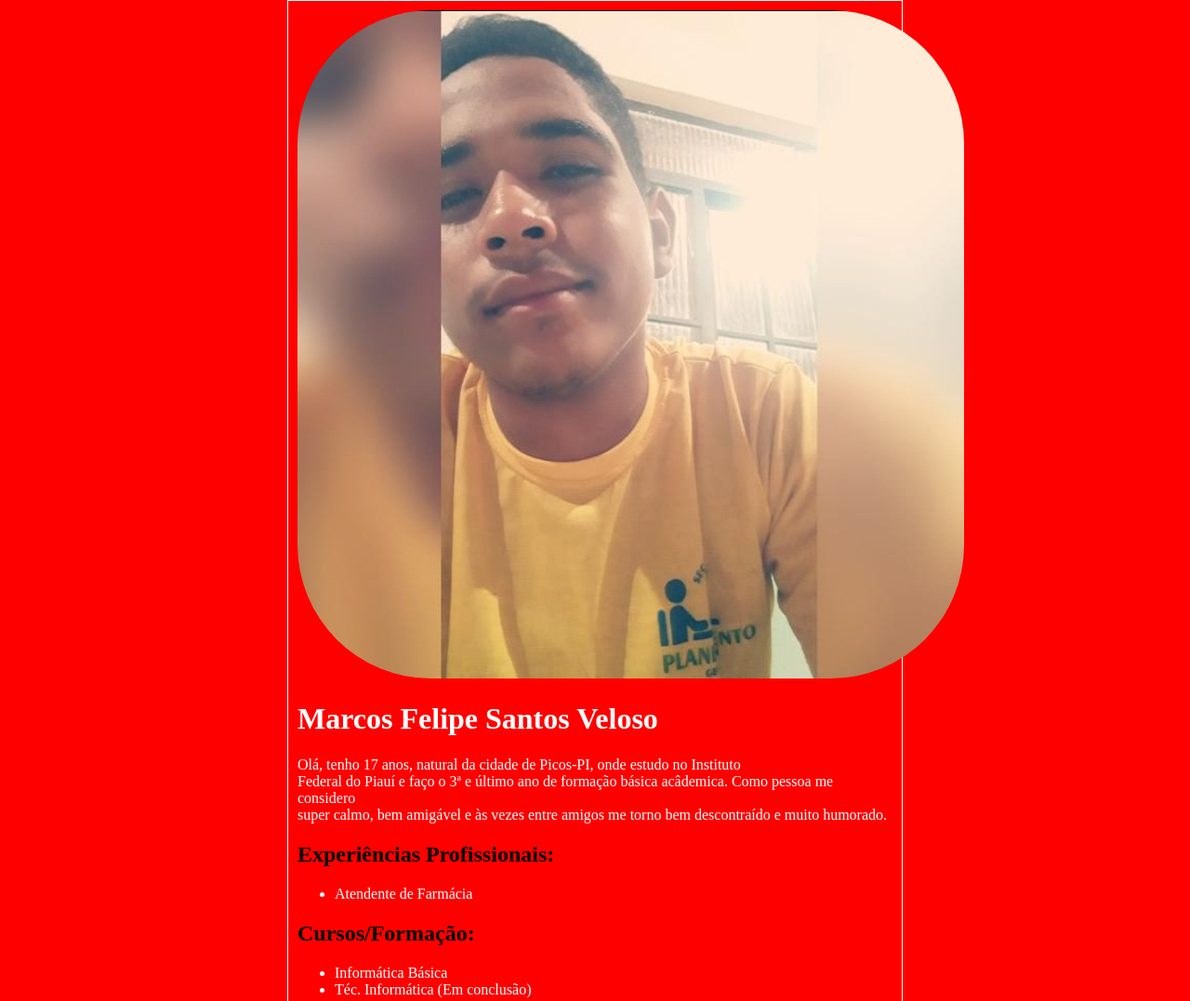
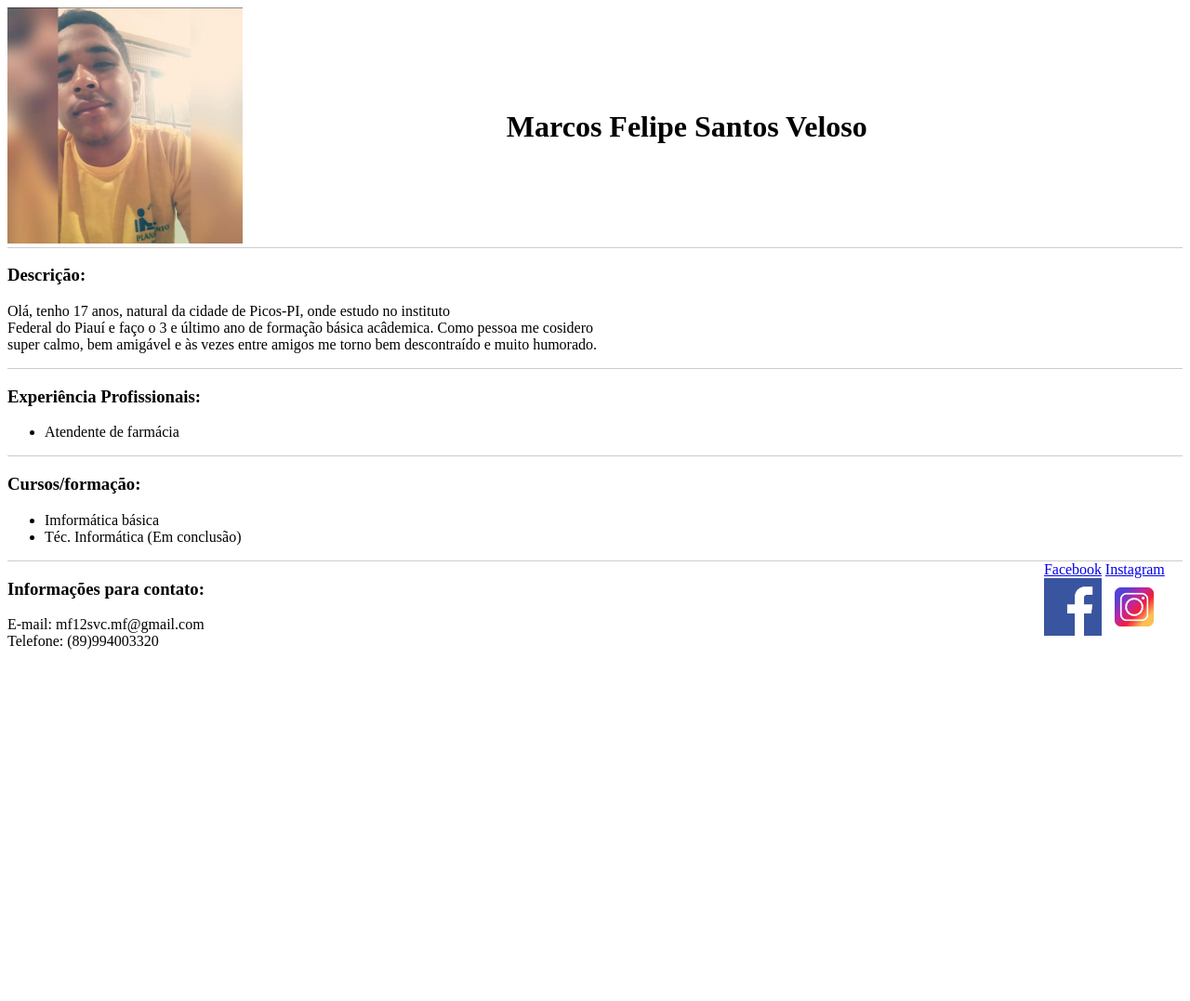
Before and after one commit to ifpi-picos/curriculo-KingKing2019, a plain HTML site: page index.html in a window 1280 px wide. Shown: the top 1077 px of the page at 93% size. After the commit the page ends 800 px from the top, so only its background shows below. Drawn offline with Linux system fonts and the light colour scheme.

Commit message:
Codigo Atualizado

```diff
--- a/index.html
+++ b/index.html
@@ -2,47 +2,65 @@
 <html>
 
 <head>
-    <title>Trabalho de Jesiel</title>
-    <style>
-        body{
-            width: 50%;
-            background-color: red;
-            margin: 0 auto;
-            border: 1px solid #fff;
-            padding: 10px;
-        }
-        img{
-            border-radius: 20%;
-            text-align: center;
-        }
-        h1, h3, p, h4, ul, h5, footer{
-            color: #fff
-        }
-    </style>
+    <meta charset="UTF-8">
+    <title>Marcos Felipegi</title>
+    <link href="style.css" rel="stylesheet" />
 </head>
 
 <body>
-    <img src="Screenshot_20190424-213404_WhatsApp.jpg" alt="Minha imagem teste">
+
+    <div class="foto">
+        <img class="Marcos" src="Screenshot_20190424-213404_WhatsApp.jpg">
+    </div>
+
+    <div class="nome">
         <h1>Marcos Felipe Santos Veloso</h1>
-    <p>Olá, tenho 17 anos, natural da cidade de Picos-PI, onde estudo no Instituto<br>
-    Federal do Piauí e faço o 3ª e último ano de formação básica acâdemica. Como pessoa me considero<br>
+    </div>
+
+    <div class="descricao">
+        <h3>Descrição:</h3>
+        <p>
+            Olá, tenho 17 anos, natural da cidade de Picos-PI, onde estudo no instituto<br>
+            Federal do Piauí e faço o 3 e último ano de formação básica acâdemica. Como pessoa me cosidero<br>
             super calmo, bem amigável e às vezes entre amigos me torno bem descontraído e muito humorado. <br>
         </p>
-    <h2>Experiências Profissionais:</h2>
+    </div>
+    <div class="experiencia">
+        <h3>Experiência Profissionais:</h3>
         <ul>
-        <li>Atendente de Farmácia</li>
+            <li>Atendente de farmácia</li>
         </ul>
-    <h2>Cursos/Formação:</h2>
+    </div>
+    <div class="formacao">
+        <h3>Cursos/formação:</h3>
         <ul>
-    <li>Informática Básica</li>
+            <li>Imformática básica</li>
             <li>Téc. Informática (Em conclusão)</li>
         </ul>
-    <h2>Contato</h2>
-    <p>Email: mf3115493@gmail.com<br>
-       Telefone: (89)99400-3320
-    </p>
-    <a href="https://www.facebook.com/profile.php?id=100004837818485"
-    target="_self">Saiba Mais da minha pessoa, no meu Facebook!</a>
+    </div>
+
 </body>
 
+<footer>
+
+    <div class="contatos">
+        <h3>Informações para contato: </h3>
+        <p>
+            E-mail: mf12svc.mf@gmail.com<br>
+            Telefone: (89)994003320<br>
+        </p>
+    </div>
+
+    <div class="contatos rede">
+        <div class="icons">
+            <a href="https://www.facebook.com/profile.php?id=100004837818485" target="_blank">Facebook</a>
+            <img src="Facebook.png">
+        </div>
+        <div class="icons">
+            <a href="https://www.instagram.com/Felipe_123" target="_blank">Instagram</a>
+            <img src="índice.jpeg">
+        </div>
+    </div>
+</footer>
+
 </html>
--- /dev/null
+++ b/style.css
@@ -0,0 +1,37 @@
+img{
+    max-width: 100%;
+}
+.marcos{
+    border-radius: 100%;
+}
+
+.foto{
+    width: 20%;
+    display:inline-block;
+    vertical-align: middle;
+}
+.descricao{
+    border-top: 1px solid #ccc;
+}
+.descricao, .experiencia, .formacao{
+    border-bottom: 1px solid #ccc;
+}
+.nome{
+    width: 75%;
+    display:inline-block;
+    vertical-align: middle;
+    text-align: center;
+}
+.contatos{
+    display:inline-block;
+    width: 49%;
+    vertical-align: top;
+}
+.rede{
+    text-align: right;
+}
+.icons{
+    display: inline-block;
+    vertical-align: top;
+    width:10%;
+}
```
Also changed, not shown: Facebook.png (added), índice.jpeg (added). Lines whose indentation alone changed are shown as unchanged.
